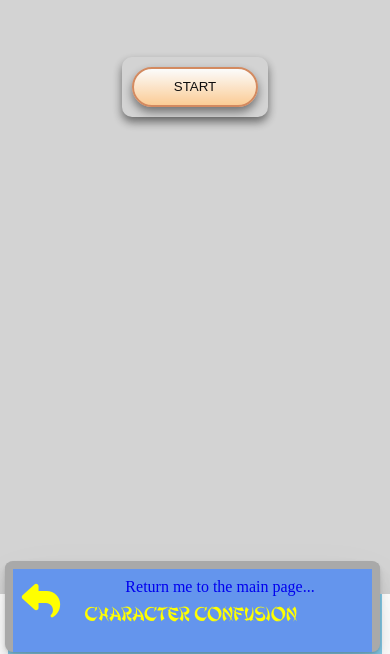
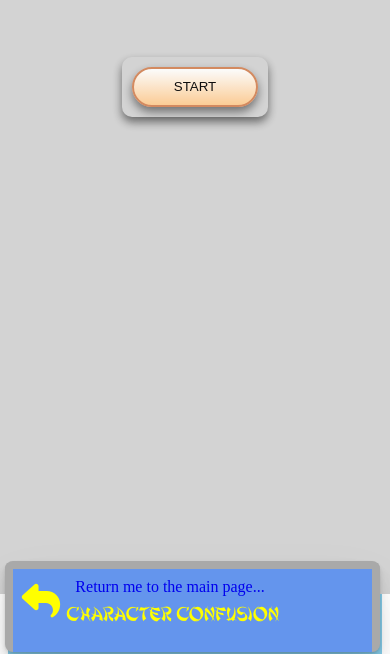
Before and after one commit to alex-j-k/react-character-thesaurus, a React (Create React App) app: page /quiz in a window 390 px wide. Shown: the part 192-846 px from the top of the page. Built offline with nearby package versions, Linux system fonts and the light colour scheme; a web font is replaced by a local one.

Commit message:
return button resized

```diff
--- a/src/css/App.css
+++ b/src/css/App.css
@@ -742,6 +742,7 @@ img{
 .pinyinAndMeaning{
   flex-direction: column;
   justify-content: space-evenly;
+  font-size: 0.5rem;
 }
 
 .allRadicals{
@@ -807,7 +808,7 @@ flex-direction: column;
   flex-direction: row;
 }
 #return{
-  margin-left: 60px;
+  margin-left: 10px;
 }
 #returncc{
   margin-left: 0px;
```
